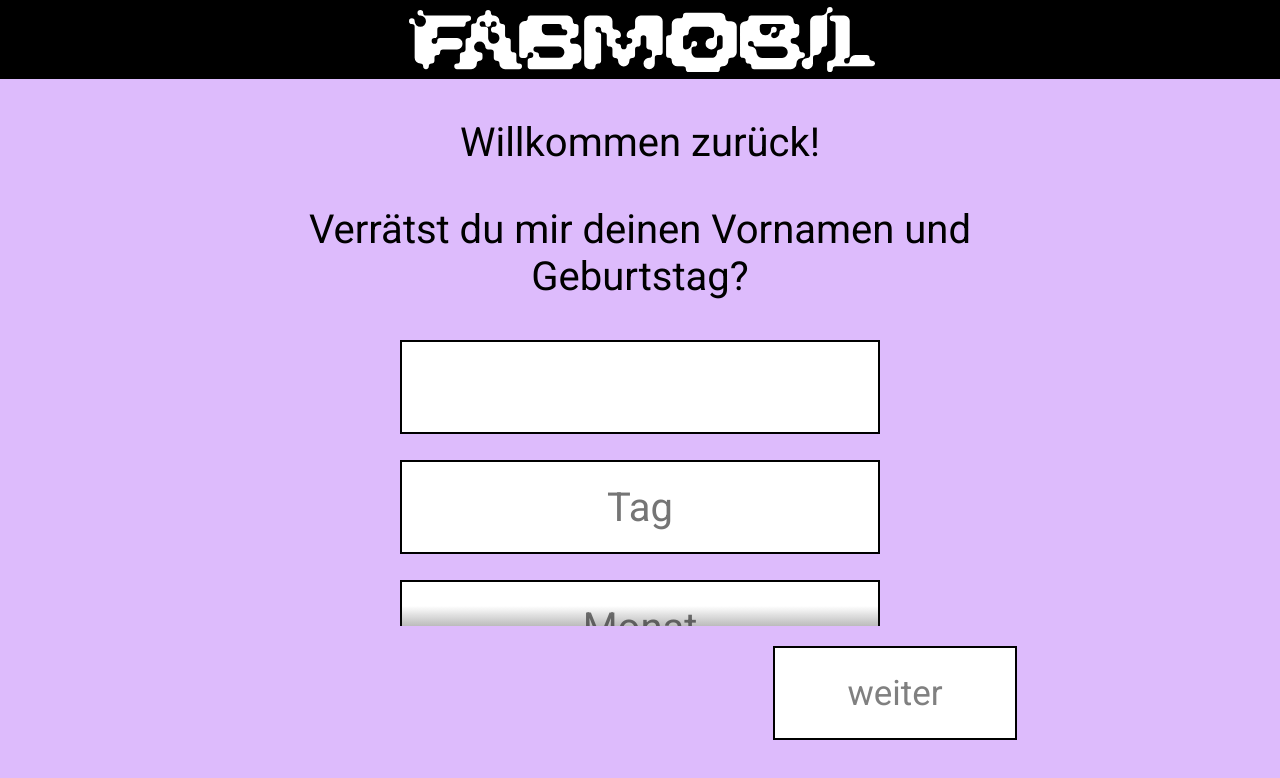
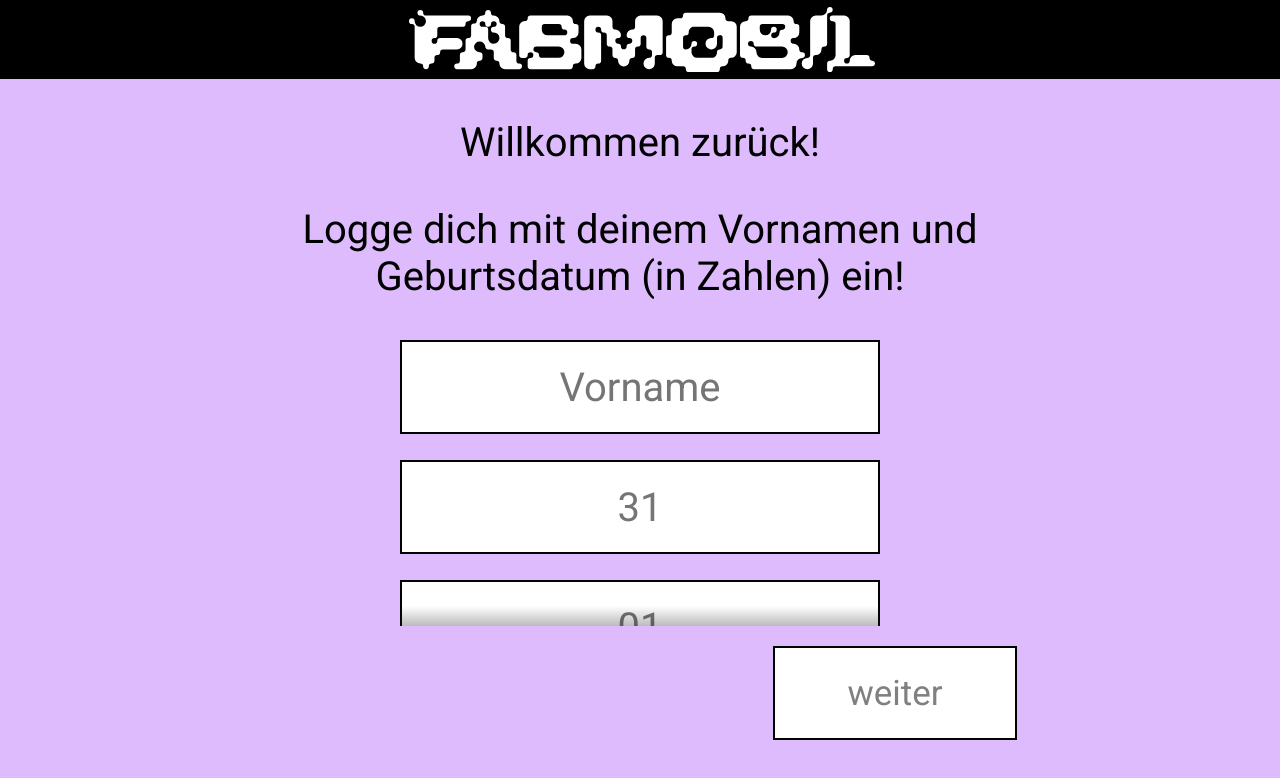
Before and after one commit to Evaluationstool-Fabmobil-Lokallabore/fabmobil-surveytool, a React (Create React App) app: page /wiewars/nickname in a window 1280 px wide. Shown: the top 778 px of the page. Built offline with nearby package versions, Linux system fonts and the light colour scheme.

Commit message:
suggest correct date format to user

```diff
--- a/src/screens/Workshop-Anfang/14_Geburtstag.js
+++ b/src/screens/Workshop-Anfang/14_Geburtstag.js
@@ -20,21 +20,21 @@ function Screen({ onSubmit, onNicknameSubmit, onFinalSubmit, data }) {
         <FabTextInput
           pattern="[0-9]{2}"
           maxLength={2}
-          placeholder="Tag"
+          placeholder="31"
           value={(data && data.day) || ""}
           onChange={(val) => onSubmit({ ...data, day: val })}
         />
         <FabTextInput
           pattern="[0-9]{2}"
           maxLength={2}
-          placeholder="Monat"
+          placeholder="01"
           value={(data && data.month) || ""}
           onChange={(val) => onSubmit({ ...data, month: val })}
         />
         <FabTextInput
           pattern="[0-9]{4}"
           maxLength={4}
-          placeholder="Jahr"
+          placeholder="2001"
           value={(data && data.year) || ""}
           onChange={(val) => onSubmit({ ...data, year: val })}
         />
--- a/src/screens/Workshop-Ende/01_NicknameRemember.js
+++ b/src/screens/Workshop-Ende/01_NicknameRemember.js
@@ -30,7 +30,7 @@ function Screen({ onSubmit, data, firebaseClient, onLogin, reportError }) {
     <>
       <div>
         <p>Willkommen zurück!</p>
-        <p>Verrätst du mir deinen Vornamen und Geburtstag?</p>
+        <p>Logge dich mit deinem Vornamen und Geburtsdatum (in Zahlen) ein!</p>
       </div>
 
       <div
@@ -40,27 +40,28 @@ function Screen({ onSubmit, data, firebaseClient, onLogin, reportError }) {
       ></div>
       <VerticalGrid>
         <FabTextInput
+          placeholder="Vorname"
           value={(data && data.nickname) || ""}
           onChange={(val) => onSubmit({ ...data, nickname: val })}
         />
         <FabTextInput
           pattern="[0-9]{2}"
           maxLength={2}
-          placeholder="Tag"
+          placeholder="31"
           value={(data && data.day) || ""}
           onChange={(val) => onSubmit({ ...data, day: val })}
         />
         <FabTextInput
           pattern="[0-9]{2}"
           maxLength={2}
-          placeholder="Monat"
+          placeholder="01"
           value={(data && data.month) || ""}
           onChange={(val) => onSubmit({ ...data, month: val })}
         />
         <FabTextInput
           pattern="[0-9]{4}"
           maxLength={4}
-          placeholder="Jahr"
+          placeholder="2001"
           value={(data && data.year) || ""}
           onChange={(val) => onSubmit({ ...data, year: val })}
         />
```
